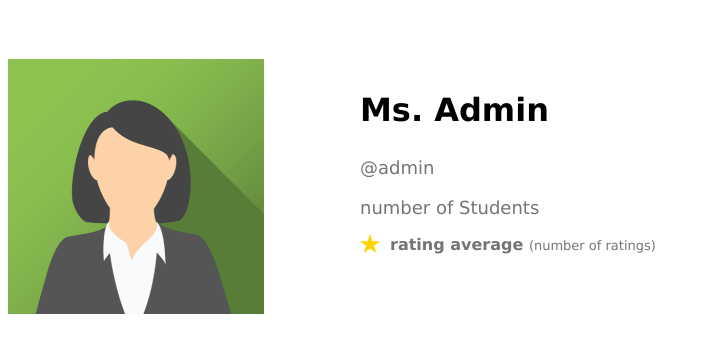
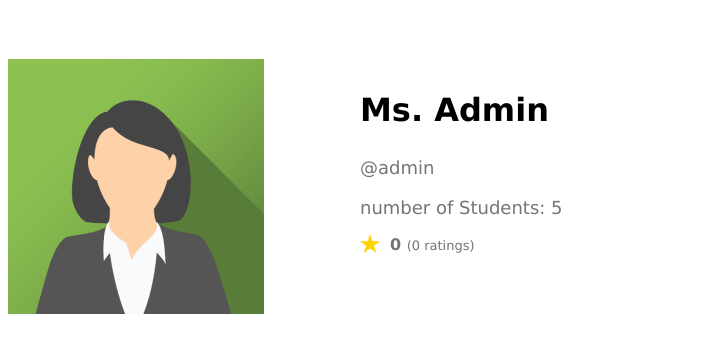
Before and after one commit to josemnmatos/learning-platform, a Django app: page /viewProfile/1 in a window 1280 px wide; the page is wider, and only the part inside the window is pictured. Shown: the part 141-494 px from the top of that part, without its empty margins (0-710 px from the left). Run offline with Django 4.2, Linux system fonts and the light colour scheme; data comes from the database, SQL or seed files in the repository; data that the repository does not hold is empty.

Commit message:
updated viewProfile and fixed a bug in a link in courseCreated

```diff
--- a/plp_app/app/views.py
+++ b/plp_app/app/views.py
@@ -141,8 +141,27 @@ def viewProfile(request, id):
                 userProfile = models.Profile.objects.filter(userId__exact=request.user.id)
                 if int(userProfile[0].id) == int(id):
                     thisUser = True
+
             coursesMade = models.CoursesMade.objects.filter(publicId__exact=public[0].id)
-            return render(request, "app/viewProfile.html", {'public': public[0], 'coursesMade': coursesMade, 'thisUser': thisUser})
+            # Get the number of students
+            students = 0
+            for courseMade in coursesMade:
+                students += models.CoursesEnrolled.objects.filter(courseId__exact=courseMade.courseId).count()
+            # Get the average rating
+            ratings = models.Rating.objects.none()
+            for courseMade in coursesMade:
+                ratings = ratings | models.Rating.objects.filter(courseId__exact=courseMade.courseId)
+
+            numRatings = 0
+            totalRatings = 0
+            for rating in ratings:
+                numRatings += 1
+                totalRatings += rating.rating
+            avgRating = 0
+            if numRatings > 0:
+                avgRating = totalRatings/numRatings
+            return render(request, "app/viewProfile.html", {'public': public[0], 'coursesMade': coursesMade, 'thisUser': thisUser,
+                                                            'students': students, 'numRatings': numRatings, 'avgRating': avgRating})
 
 def chat_on(request):
     return render(request,"app/chat.html")
--- a/plp_app/templates/app/courseCreated.html
+++ b/plp_app/templates/app/courseCreated.html
@@ -15,7 +15,7 @@
     <ul>
     {% for course in coursesMade %}
         <li>
-        <a href="../course/{{ course.id }}">{{course.courseId.name}}</a>
+        <a href="../course/{{ course.courseId.id }}">{{course.courseId.name}}</a>
         </li>
     {% endfor %}
 {% endif %}
--- a/plp_app/templates/app/viewProfile.html
+++ b/plp_app/templates/app/viewProfile.html
@@ -71,8 +71,8 @@
             <p style="text-align:left; display: table-cell;"><img class="image" src="{% static 'images/' %}{{ public.avatar }}.png"></p>
             <p class = "name"> {{ public.name }} {{ public.surname }}</p>
             <p class="username">@{{ public.profileId.userId.username }}</p>
-            <p class="nStudents">number of Students</p>
+            <p class="nStudents">number of Students: {{ students }}</p>
             <p><img class="star" src="{% static 'images/' %}star.png"></p>
-            <p class="rating">rating average <b style="font-size:small;font-weight: 500;">(number of ratings)</b></p>
+            <p class="rating">{{ avgRating }} <b style="font-size:small;font-weight: 500;">({{ numRatings }} ratings)</b></p>
 
 {% endblock %}
```
